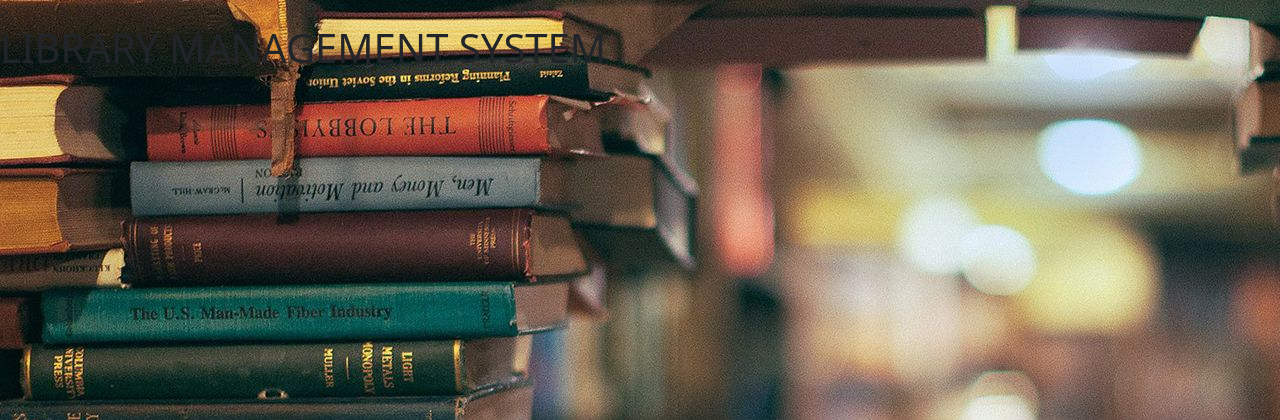
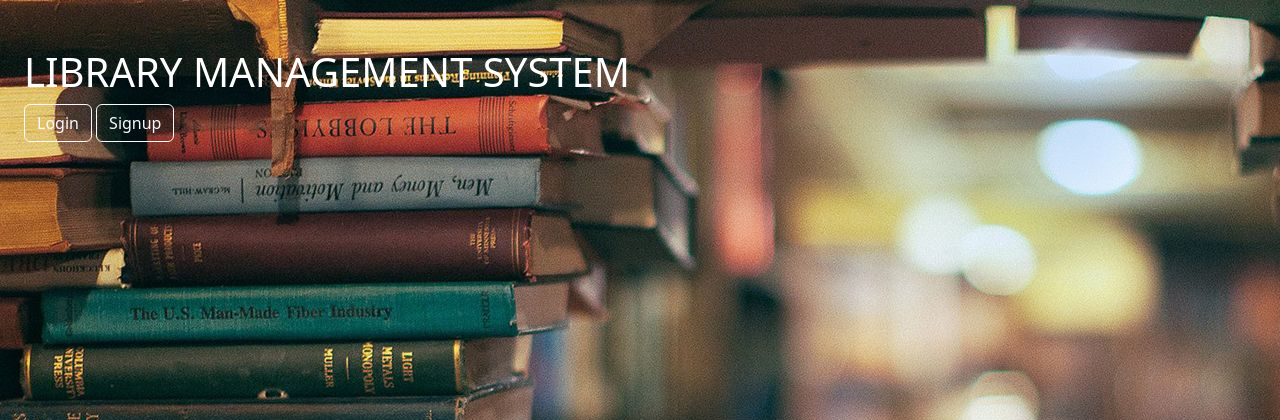
Before and after one commit to AkankshaBaloriya/Library-management-System, a Django app: page / in a window 1280 px wide. Shown: the top 420 px of the page. Run offline with Django 4.2, Linux system fonts and the light colour scheme; a user stored in the database is signed in.

Commit message:
changes in home

```diff
--- a/management/templates/home.html
+++ b/management/templates/home.html
@@ -1,5 +1,21 @@
 {% extends "base.html" %}
 
 {% block home %}
-<h1>LIBRARY MANAGEMENT SYSTEM</h1>
+{% if request.user.is_authenticated %}
+<nav class="p-4 text-white flex justify-between">
+    <span class="navbar-brand mb-1"><h1>LIBRARY MANAGEMENT SYSTEM</h1></span>
+    <div class="ml-auto">
+        <a class="btn btn-outline-light mr-2" href="{% url 'login' %}">Login</a>
+        <a class="btn btn-outline-light" href="{% url 'register'%}">Signup</a>
+    </div>
+</nav>
+{% else %}
+<nav class="navbar">
+    <span class="navbar-brand mb-1"><h1>LIBRARY MANAGEMENT SYSTEM</h1></span>
+    <div class="ml-auto">
+        <a class="btn btn-outline-light" href="{% url 'register'%}">Logout</a>
+    </div>
+</nav>
+{% endif %}
+
 {% endblock home %}
--- a/management/templates/login.html
+++ b/management/templates/login.html
@@ -11,6 +11,7 @@
     <!-- Navbar -->
     <nav class="p-4 text-white flex justify-between">
         <div>
+            <a href="{% url 'home' %}"><h1>LIBRARY MANAGEMENT SYSTEM</h1></a>
         </div>
         <div>
             <a href="{% url 'register' %}" class="text-white hover:underline">Register as Librarian</a>
--- a/management/templates/register.html
+++ b/management/templates/register.html
@@ -11,7 +11,7 @@
     <!-- Navbar -->
     <nav class="p-4 text-white flex justify-between">
         <div>
-
+            <a href="{% url 'home' %}"><h1>LIBRARY MANAGEMENT SYSTEM</h1></a>
         </div>
         <div>
             <a href="{% url "login" %}" class="text-white hover:underline">Login as Librarian</a>
@@ -54,7 +54,7 @@
                     <label for="repeatPassword" class="block mb-1 font-medium">Repeat Password</label>
                     <input type="password" id="repeatPassword" name="repeatPassword" placeholder="Repeat your password..." class="w-full p-2 border rounded">
                 </div>
-                <button type="submit" class="   ">Signup</button>
+                <button type="submit" class="w-full bg-blue-600 text-white p-2 rounded hover:bg-blue-700">Register</button>
             </form>
 
         </div>
```
Also changed, not shown: db.sqlite3.
